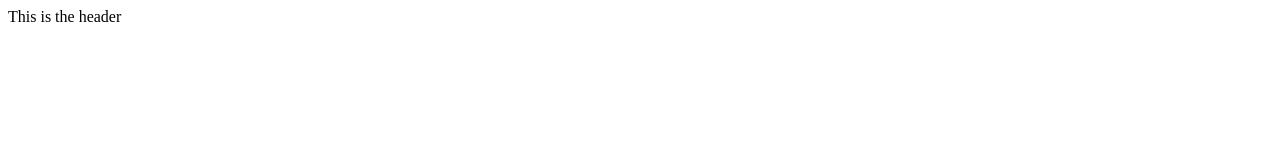
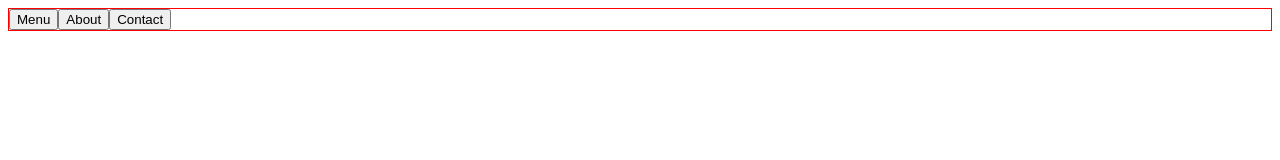
Before and after one commit to dannykim1997/restaurant-page, a website built with webpack: page dist/index.html in a window 1280 px wide. Built offline with nearby package versions, Linux system fonts and the light colour scheme.

Commit message:
Add buttons to header

```diff
--- a/src/about.js
+++ b/src/about.js
@@ -0,0 +1,3 @@
+export default function aboutClick() {
+    console.log('About was clicked!');
+}
--- a/src/contact.js
+++ b/src/contact.js
@@ -0,0 +1,3 @@
+export default function contactClick() {
+    console.log('Contact was clicked!');
+}
--- a/src/header.js
+++ b/src/header.js
@@ -0,0 +1,28 @@
+import './style.css';
+import menuClick from './menu.js';
+
+const content = document.getElementById('content');
+
+export default function createHeader() {
+    const header = document.createElement('div');
+    header.classList.add('header');
+    // header.innerHTML = 'This is the header';
+
+    const menuButton = document.createElement('button');
+    menuButton.classList.add('menu-button');
+    menuButton.innerHTML = 'Menu'
+    menuButton.onclick = menuClick;
+
+    const aboutButton = document.createElement('button');
+    aboutButton.classList.add('about-button');
+    aboutButton.innerHTML = 'About'
+
+    const contactButton = document.createElement('button');
+    contactButton.classList.add('contactButton');
+    contactButton.innerHTML = 'Contact'
+
+    content.appendChild(header);
+    header.appendChild(menuButton);
+    header.appendChild(aboutButton);
+    header.appendChild(contactButton);
+}
--- a/src/home.js
+++ /dev/null
@@ -1,9 +0,0 @@
-const content = document.getElementById('content');
-
-export default function createHeader() {
-    const header = document.createElement('div');
-    header.classList.add = 'header';
-    header.innerHTML = 'This is the header'
-
-    content.appendChild(header);
-}
--- a/src/index.js
+++ b/src/index.js
@@ -1,5 +1,4 @@
-import exportWorks from "./home";
+import createHeader from './header';
+import './style.css';
 
-exportWorks();
-
-console.log("hellofafa");
+createHeader();
--- a/src/menu.js
+++ b/src/menu.js
@@ -0,0 +1,3 @@
+export default function menuClick() {
+    console.log('Menu was clicked!');
+}
--- /dev/null
+++ b/src/style.css
@@ -0,0 +1,3 @@
+.header {
+    border: solid 1px red;
+}
--- a/webpack.config.js
+++ b/webpack.config.js
@@ -1,9 +1,19 @@
 const path = require('path');
 
 module.exports = {
+  mode: 'development',
   entry: './src/index.js',
   output: {
-    filename: 'main.js',
+    filename: 'bundle.js',
     path: path.resolve(__dirname, 'dist'),
   },
+  devtool: 'inline-source-map',
+  module: {
+    rules: [
+      {
+        test: /\.css$/i,
+        use: ['style-loader', 'css-loader'],
+      },
+    ],
+  },
 };
```
Also changed, not shown: package.json (+8 -2 lines), dist/bundle.js (added), dist/index.html, dist/main.js, 1 other file.
